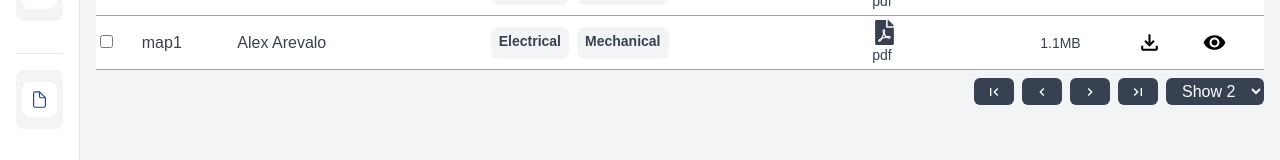
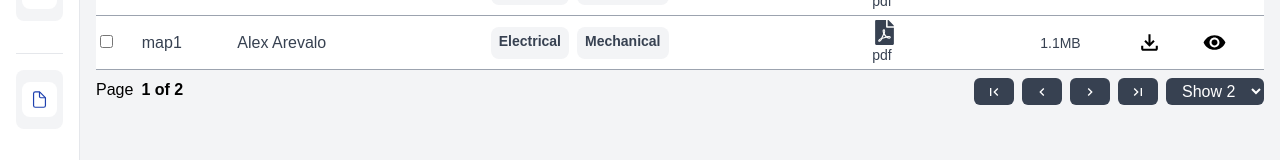
Before and after one commit to LMartin1998/BCorePlatform-Deploy, a Next.js app: page /docs in a window 1280 px wide. Shown: the part 357-517 px from the top of the page. Built offline with nearby package versions, Linux system fonts and the light colour scheme.

Commit message:
adding go to page

```diff
--- a/src/app/Components/DocsTableComponent.jsx
+++ b/src/app/Components/DocsTableComponent.jsx
@@ -240,7 +240,14 @@ export default function DocsTable() {
           })}
         </tbody>
       </table>
-
+      <div className="flex w-full justify-between">
+        <div className="flex justify-start space-x-2 mt-2">
+          <div>Page</div>
+          <strong>
+            {table.getState().pagination.pageIndex + 1} of{" "}
+            {table.getPageCount()}
+          </strong>
+        </div>
         <div className="flex justify-end space-x-2 mt-2">
           <button
             className="bg-gray-700 text-white px-3 py-1 rounded-md focus:outline-none hover:bg-slate-900"
@@ -284,6 +291,7 @@ export default function DocsTable() {
             ))}
           </select>
         </div>
+      </div>
     </>
   );
 }
```
Lines whose indentation alone changed are shown as unchanged.
